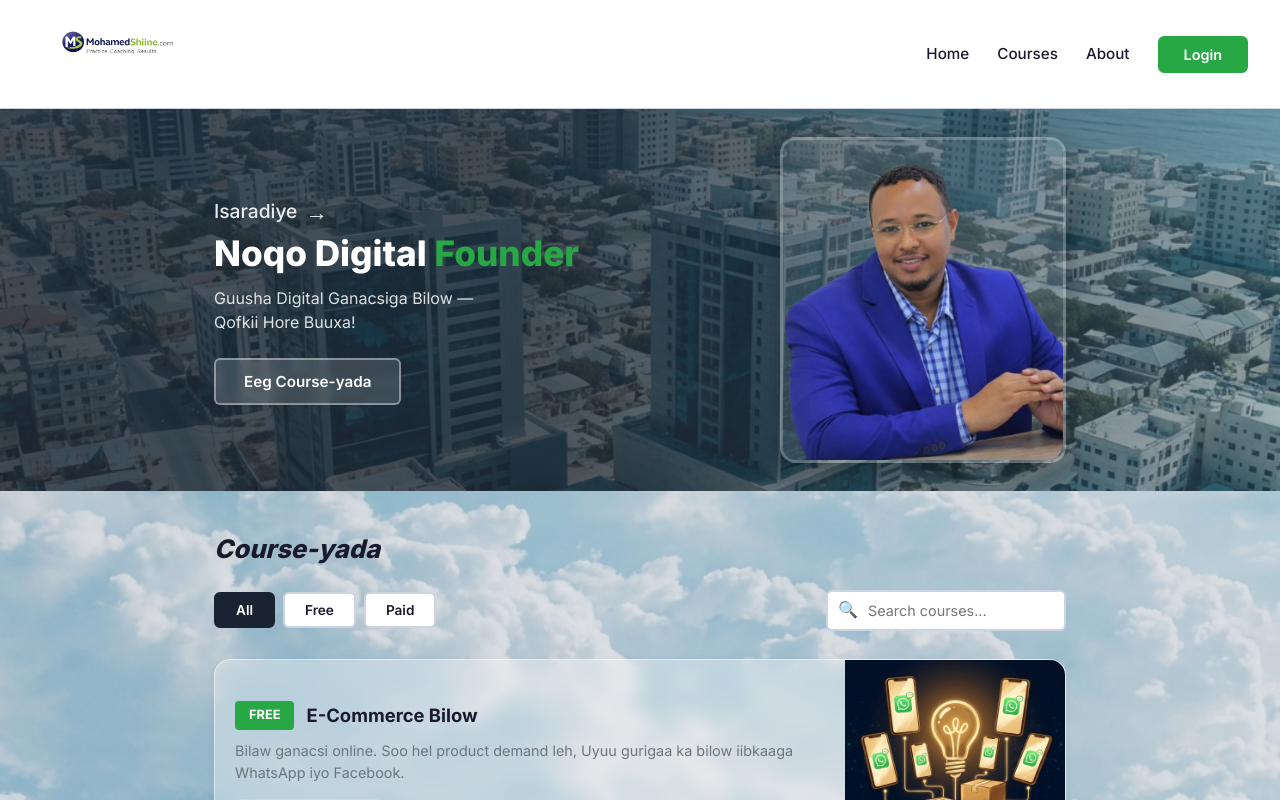
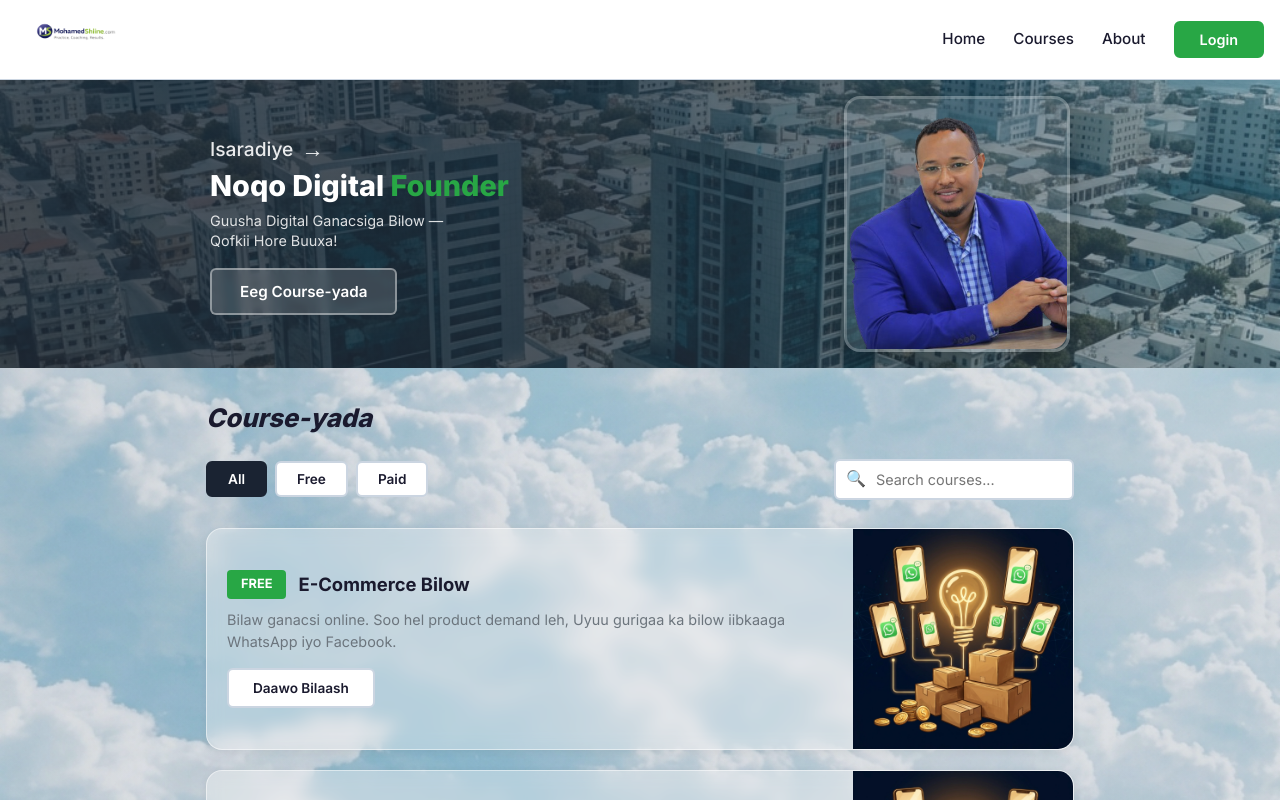
Before and after one commit to soomarcode/mohamedshiine1, a React (Vite) app: page / in a window 1280 px wide. Shown: the top 800 px of the page. Built offline with nearby package versions, Linux system fonts and the light colour scheme.

Commit message:
Optimize-layout-reduce-spacing

```diff
--- a/src/index.css
+++ b/src/index.css
@@ -62,12 +62,13 @@ img {
   display: flex;
   align-items: center;
   justify-content: space-between;
-  padding: 4px 32px;
+  padding: 4px 16px;
   background: var(--bg-white);
   border-bottom: 1px solid var(--border-color);
   position: sticky;
   top: 0;
   z-index: 100;
+  height: 80px;
 }
 
 .header-logo {
@@ -77,7 +78,7 @@ img {
 }
 
 .header-logo .logo-img {
-  height: 100px;
+  height: 70px;
   width: auto;
   object-fit: contain;
 }
@@ -149,7 +150,7 @@ img {
 /* ===== HERO ===== */
 .hero {
   position: relative;
-  min-height: 320px;
+  min-height: 280px;
   display: flex;
   align-items: center;
   overflow: hidden;
@@ -184,7 +185,7 @@ img {
   width: 100%;
   max-width: 900px;
   margin: 0 auto;
-  padding: 28px 24px;
+  padding: 16px 20px;
 }
 
 .hero-text {
@@ -206,10 +207,10 @@ img {
 }
 
 .hero-text h1 {
-  font-size: 2.2rem;
+  font-size: 1.8rem;
   font-weight: 800;
   color: var(--text-light);
-  margin-bottom: 12px;
+  margin-bottom: 8px;
   line-height: 1.2;
 }
 
@@ -218,10 +219,10 @@ img {
 }
 
 .hero-text p {
-  font-size: 1rem;
+  font-size: 0.9rem;
   color: rgba(255, 255, 255, 0.85);
-  margin-bottom: 24px;
-  line-height: 1.5;
+  margin-bottom: 16px;
+  line-height: 1.4;
 }
 
 .btn-cta {
@@ -254,8 +255,8 @@ img {
 }
 
 .hero-image img {
-  width: 280px;
-  height: 320px;
+  width: 220px;
+  height: 250px;
   object-fit: cover;
   object-position: top;
   border-radius: var(--radius-lg);
@@ -265,7 +266,7 @@ img {
 .courses-section {
   max-width: 900px;
   margin: 0 auto;
-  padding: 28px 24px 40px;
+  padding: 20px 16px 30px;
   position: relative;
 }
 
```
